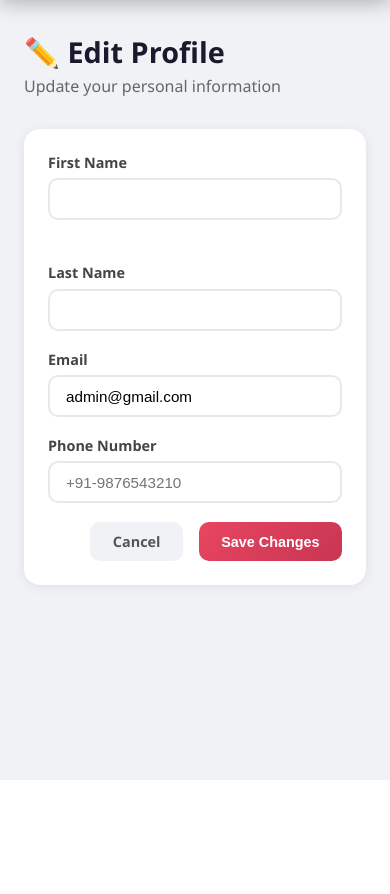
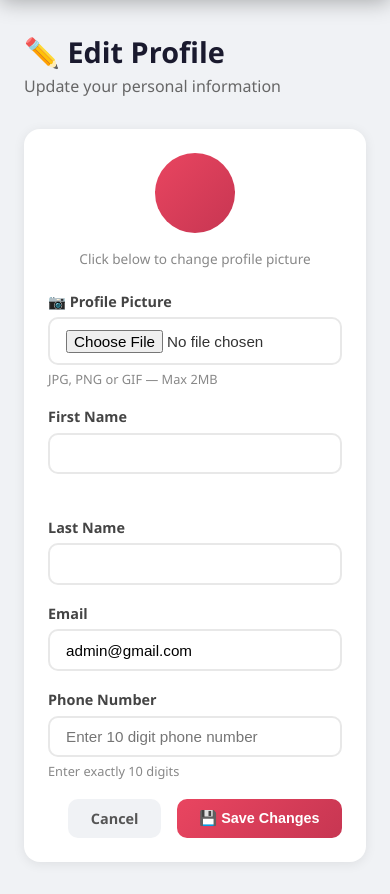
Before and after one commit to Muhseenajas/PROJECT_S4, a Django app: page /profile/edit/ in a window 390 px wide; the page is wider, and only the part inside the window is pictured. Shown: the part 64-958 px from the top of that part. Before the commit the page ends 844 px from the top of that part, so only its background shows below. Run offline with Django 4.2, Linux system fonts and the light colour scheme; a user stored in the database is signed in; data comes from the database, SQL or seed files in the repository; both versions use the stored data as it was after the commit.

Commit message:
Added profile image, interview time, interviewer name, phone validation

```diff
--- a/core/forms.py
+++ b/core/forms.py
@@ -10,11 +10,29 @@ class RegisterForm(UserCreationForm):
     first_name = forms.CharField(max_length=50)
     last_name = forms.CharField(max_length=50)
     role = forms.ChoiceField(choices=ROLE_CHOICES, widget=forms.RadioSelect)
-    phone = forms.CharField(max_length=20, required=False)
+    phone = forms.CharField(
+        max_length=10,
+        min_length=10,
+        required=False,
+        widget=forms.TextInput(attrs={'placeholder': 'Enter 10 digit phone number'}),
+        error_messages={
+            'min_length': 'Phone number must be exactly 10 digits.',
+            'max_length': 'Phone number must be exactly 10 digits.',
+        }
+    )
 
     class Meta:
         model = User
         fields = ['username', 'first_name', 'last_name', 'email', 'password1', 'password2']
+
+    def clean_phone(self):
+        phone = self.cleaned_data.get('phone', '')
+        if phone:
+            if not phone.isdigit():
+                raise forms.ValidationError("Phone number must contain digits only.")
+            if len(phone) != 10:
+                raise forms.ValidationError("Phone number must be exactly 10 digits.")
+        return phone
 
     def save(self, commit=True):
         user = super().save(commit=False)
@@ -32,7 +50,22 @@ class RegisterForm(UserCreationForm):
 
 
 class ProfileUpdateForm(forms.ModelForm):
-    phone = forms.CharField(max_length=20, required=False, label="Phone Number")
+    phone = forms.CharField(
+        max_length=10,
+        min_length=10,
+        required=False,
+        label="Phone Number",
+        widget=forms.TextInput(attrs={'placeholder': 'Enter 10 digit phone number'}),
+        error_messages={
+            'min_length': 'Phone number must be exactly 10 digits.',
+            'max_length': 'Phone number must be exactly 10 digits.',
+        }
+    )
+    profile_image = forms.ImageField(
+        required=False,
+        label="Profile Picture",
+        widget=forms.FileInput(attrs={'accept': 'image/*'}),
+    )
 
     class Meta:
         model = User
@@ -43,14 +76,39 @@ class ProfileUpdateForm(forms.ModelForm):
         self.profile = profile
         if profile:
             self.fields['phone'].initial = profile.phone
+            self.fields['profile_image'].initial = profile.profile_image
+
+    def clean_phone(self):
+        phone = self.cleaned_data.get('phone', '')
+        if phone:
+            if not phone.isdigit():
+                raise forms.ValidationError("Phone number must contain digits only.")
+            if len(phone) != 10:
+                raise forms.ValidationError("Phone number must be exactly 10 digits.")
+        return phone
+
+    def clean_profile_image(self):
+        image = self.cleaned_data.get('profile_image')
+        if image:
+            # Check file size max 2MB
+            if image.size > 2 * 1024 * 1024:
+                raise forms.ValidationError("Image size must be under 2MB.")
+            # Check file type
+            ext = image.name.split('.')[-1].lower()
+            if ext not in ['jpg', 'jpeg', 'png', 'gif']:
+                raise forms.ValidationError("Only JPG, PNG and GIF images are allowed.")
+        return image
 
     def save(self, commit=True):
         user = super().save(commit=commit)
         if self.profile:
             self.profile.phone = self.cleaned_data.get('phone', '')
+            # Only update image if a new one was uploaded
+            image = self.cleaned_data.get('profile_image')
+            if image:
+                self.profile.profile_image = image
             self.profile.save()
         return user
-
 
 class JobForm(forms.ModelForm):
     class Meta:
@@ -93,35 +151,51 @@ class ResumeUploadForm(forms.ModelForm):
         return resume
 
 
-# ── Phase 4: Shortlist Form ───────────────────────────────────────────────────
+# ── Phase 4: Shortlist Form ──────────────────────────────────────
 
 class ShortlistForm(forms.ModelForm):
-    class Meta:
-        model = Application
-        fields = ['status']
-
     STATUS_CHOICES = [
         ('shortlisted', 'Shortlisted'),
         ('not_shortlisted', 'Not Shortlisted'),
     ]
+
+    class Meta:
+        model = Application
+        fields = ['status']
 
     def __init__(self, *args, **kwargs):
         super().__init__(*args, **kwargs)
         self.fields['status'].choices = self.STATUS_CHOICES
 
 
-# ── Phase 5: Technical Interview Forms ───────────────────────────────────────
+# ── Phase 5: Technical Interview Forms ──────────────────────────
 
 class TechnicalScheduleForm(forms.ModelForm):
     class Meta:
         model = Application
-        fields = ['technical_date']
+        fields = ['technical_date', 'technical_time', 'technical_interviewer']
         widgets = {
             'technical_date': forms.DateInput(attrs={'type': 'date'}),
+            'technical_time': forms.TimeInput(attrs={'type': 'time'}),
+            'technical_interviewer': forms.TextInput(attrs={
+                'placeholder': 'Enter interviewer name'
+            }),
         }
         labels = {
             'technical_date': 'Technical Interview Date',
+            'technical_time': 'Technical Interview Time',
+            'technical_interviewer': 'Interviewer Name',
         }
+
+    def clean(self):
+        cleaned_data = super().clean()
+        date = cleaned_data.get('technical_date')
+        time = cleaned_data.get('technical_time')
+        if not date:
+            raise forms.ValidationError("Interview date is required.")
+        if not time:
+            raise forms.ValidationError("Interview time is required.")
+        return cleaned_data
 
 
 class TechnicalScoreForm(forms.ModelForm):
@@ -129,10 +203,14 @@ class TechnicalScoreForm(forms.ModelForm):
         model = Application
         fields = ['technical_score', 'technical_attended', 'technical_feedback']
         widgets = {
-            'technical_feedback': forms.Textarea(attrs={'rows': 4,
-                'placeholder': 'Enter feedback about technical interview...'}),
-            'technical_score': forms.NumberInput(attrs={'min': 0, 'max': 10,
-                'step': 0.1, 'placeholder': 'Score out of 10'}),
+            'technical_feedback': forms.Textarea(attrs={
+                'rows': 4,
+                'placeholder': 'Enter feedback about technical interview...'
+            }),
+            'technical_score': forms.NumberInput(attrs={
+                'min': 0, 'max': 10, 'step': 0.1,
+                'placeholder': 'Score out of 10'
+            }),
         }
         labels = {
             'technical_score': 'Technical Score (out of 10)',
@@ -141,18 +219,34 @@ class TechnicalScoreForm(forms.ModelForm):
         }
 
 
-# ── Phase 6: HR Interview Forms ───────────────────────────────────────────────
+# ── Phase 6: HR Interview Forms ─────────────────────────────────
 
 class HRScheduleForm(forms.ModelForm):
     class Meta:
         model = Application
-        fields = ['hr_date']
+        fields = ['hr_date', 'hr_time', 'hr_interviewer']
         widgets = {
             'hr_date': forms.DateInput(attrs={'type': 'date'}),
+            'hr_time': forms.TimeInput(attrs={'type': 'time'}),
+            'hr_interviewer': forms.TextInput(attrs={
+                'placeholder': 'Enter interviewer name'
+            }),
         }
         labels = {
             'hr_date': 'HR Interview Date',
+            'hr_time': 'HR Interview Time',
+            'hr_interviewer': 'Interviewer Name',
         }
+
+    def clean(self):
+        cleaned_data = super().clean()
+        date = cleaned_data.get('hr_date')
+        time = cleaned_data.get('hr_time')
+        if not date:
+            raise forms.ValidationError("Interview date is required.")
+        if not time:
+            raise forms.ValidationError("Interview time is required.")
+        return cleaned_data
 
 
 class HRScoreForm(forms.ModelForm):
@@ -160,10 +254,14 @@ class HRScoreForm(forms.ModelForm):
         model = Application
         fields = ['hr_score', 'hr_attended', 'hr_feedback']
         widgets = {
-            'hr_feedback': forms.Textarea(attrs={'rows': 4,
-                'placeholder': 'Enter feedback about HR interview...'}),
-            'hr_score': forms.NumberInput(attrs={'min': 0, 'max': 10,
-                'step': 0.1, 'placeholder': 'Score out of 10'}),
+            'hr_feedback': forms.Textarea(attrs={
+                'rows': 4,
+                'placeholder': 'Enter feedback about HR interview...'
+            }),
+            'hr_score': forms.NumberInput(attrs={
+                'min': 0, 'max': 10, 'step': 0.1,
+                'placeholder': 'Score out of 10'
+            }),
         }
         labels = {
             'hr_score': 'HR Score (out of 10)',
@@ -172,25 +270,27 @@ class HRScoreForm(forms.ModelForm):
         }
 
 
-# ── Phase 8: Final Decision Form ──────────────────────────────────────────────
+# ── Phase 8: Final Decision Form ────────────────────────────────
 
 class FinalDecisionForm(forms.ModelForm):
+    DECISION_CHOICES = [
+        ('selected', '✅ Select Candidate'),
+        ('rejected', '❌ Reject Candidate'),
+    ]
+
     class Meta:
         model = Application
         fields = ['final_decision', 'hr_decision_notes']
         widgets = {
-            'hr_decision_notes': forms.Textarea(attrs={'rows': 4,
-                'placeholder': 'Enter notes for final decision...'}),
+            'hr_decision_notes': forms.Textarea(attrs={
+                'rows': 4,
+                'placeholder': 'Enter notes for final decision...'
+            }),
         }
         labels = {
             'final_decision': 'Final Decision',
             'hr_decision_notes': 'Decision Notes',
         }
-
-    DECISION_CHOICES = [
-        ('selected', '✅ Select Candidate'),
-        ('rejected', '❌ Reject Candidate'),
-    ]
 
     def __init__(self, *args, **kwargs):
         super().__init__(*args, **kwargs)
--- a/core/templates/core/edit_profile.html
+++ b/core/templates/core/edit_profile.html
@@ -7,38 +7,106 @@
         <p>Update your personal information</p>
     </div>
     <div class="card">
-        <form method="post">
+
+        <!-- Current Profile Image Preview -->
+        <div style="text-align:center; margin-bottom:1.5rem;">
+            {% if profile.profile_image %}
+            <img src="{{ profile.profile_image.url }}"
+                 alt="Profile Picture"
+                 id="imagePreview"
+                 style="width:100px; height:100px; border-radius:50%; object-fit:cover;
+                        border:3px solid #e94560; box-shadow:0 4px 15px rgba(0,0,0,0.1);">
+            {% else %}
+            <div class="profile-avatar" id="avatarInitials">
+                {{ user.first_name|first|upper }}{{ user.last_name|first|upper }}
+            </div>
+            <img id="imagePreview"
+                 style="display:none; width:100px; height:100px; border-radius:50%;
+                        object-fit:cover; border:3px solid #e94560;">
+            {% endif %}
+            <div style="font-size:0.85rem; color:#888; margin-top:0.5rem;">
+                Click below to change profile picture
+            </div>
+        </div>
+
+        <form method="post" enctype="multipart/form-data">
             {% csrf_token %}
+
+            <!-- Profile Image Upload -->
+            <div class="form-group">
+                <label class="form-label">📷 Profile Picture</label>
+                <input type="file" name="profile_image" class="form-control"
+                       accept="image/*" id="profileImageInput"
+                       onchange="previewImage(this)">
+                <div class="form-text">JPG, PNG or GIF — Max 2MB</div>
+            </div>
+
             <div class="grid-2">
                 <div class="form-group">
                     <label class="form-label">First Name</label>
-                    <input type="text" name="first_name" class="form-control" value="{{ form.first_name.value|default:'' }}" required>
+                    <input type="text" name="first_name" class="form-control"
+                           value="{{ form.first_name.value|default:'' }}" required>
                 </div>
                 <div class="form-group">
                     <label class="form-label">Last Name</label>
-                    <input type="text" name="last_name" class="form-control" value="{{ form.last_name.value|default:'' }}" required>
+                    <input type="text" name="last_name" class="form-control"
+                           value="{{ form.last_name.value|default:'' }}" required>
                 </div>
             </div>
+
             <div class="form-group">
                 <label class="form-label">Email</label>
-                <input type="email" name="email" class="form-control" value="{{ form.email.value|default:'' }}" required>
+                <input type="email" name="email" class="form-control"
+                       value="{{ form.email.value|default:'' }}" required>
             </div>
+
             <div class="form-group">
                 <label class="form-label">Phone Number</label>
-                <input type="text" name="phone" class="form-control" value="{{ form.phone.value|default:'' }}" placeholder="+91-9876543210">
+                <input type="text" name="phone" class="form-control"
+                       value="{{ form.phone.value|default:'' }}"
+                       placeholder="Enter 10 digit phone number"
+                       maxlength="10">
+                <div class="form-text">Enter exactly 10 digits</div>
             </div>
+
             {% if form.errors %}
             <div class="alert alert-danger">
                 {% for field, errors in form.errors.items %}
-                    {% for error in errors %}<div>{{ error }}</div>{% endfor %}
+                    {% for error in errors %}<div>⚠️ {{ error }}</div>{% endfor %}
                 {% endfor %}
             </div>
             {% endif %}
+
             <div style="display:flex; gap:1rem; justify-content:flex-end; margin-top:1rem;">
                 <a href="{% url 'view_profile' %}" class="btn btn-secondary">Cancel</a>
-                <button type="submit" class="btn btn-primary">Save Changes</button>
+                <button type="submit" class="btn btn-primary">💾 Save Changes</button>
             </div>
         </form>
     </div>
 </div>
+
+<!-- Image Preview Script -->
+<script>
+function previewImage(input) {
+    if (input.files && input.files[0]) {
+        const reader = new FileReader();
+        reader.onload = function(e) {
+            // Show preview image
+            const preview = document.getElementById('imagePreview');
+            preview.src = e.target.result;
+            preview.style.display = 'block';
+            preview.style.width = '100px';
+            preview.style.height = '100px';
+            preview.style.borderRadius = '50%';
+            preview.style.objectFit = 'cover';
+            preview.style.border = '3px solid #e94560';
+
+            // Hide initials avatar if exists
+            const avatar = document.getElementById('avatarInitials');
+            if (avatar) avatar.style.display = 'none';
+        };
+        reader.readAsDataURL(input.files[0]);
+    }
+}
+</script>
 {% endblock %}
--- a/core/views.py
+++ b/core/views.py
@@ -6,10 +6,10 @@ from django.contrib import messages
 from django.db.models import Count, Q
 from django.utils import timezone
 
-from .models import UserProfile, Job, Application, InterviewNote
+from .models import UserProfile, Job, Application
 from .forms import (
     RegisterForm, ProfileUpdateForm, JobForm,
-    ResumeUploadForm, InterviewNoteForm,
+    ResumeUploadForm,
     ShortlistForm, TechnicalScheduleForm, TechnicalScoreForm,
     HRScheduleForm, HRScoreForm, FinalDecisionForm
 )
@@ -96,7 +96,7 @@ def view_profile(request):
 def edit_profile(request):
     profile = getattr(request.user, 'profile', None)
     if request.method == 'POST':
-        form = ProfileUpdateForm(request.POST, instance=request.user, profile=profile)
+        form = ProfileUpdateForm(request.POST, request.FILES, instance=request.user, profile=profile)
         if form.is_valid():
             form.save()
             messages.success(request, "Profile updated successfully!")
@@ -109,24 +109,57 @@ def edit_profile(request):
 # ── HR Views ─────────────────────────────────────────────────────────────────
 
 @require_hr
+@require_hr
 def hr_dashboard(request):
     jobs = Job.objects.filter(hr=request.user).annotate(
         total=Count('applications'),
-        shortlisted=Count('applications', filter=Q(applications__status='shortlisted')),
+        shortlisted=Count('applications', filter=Q(
+            applications__status__in=[
+                'shortlisted',
+                'technical_scheduled',
+                'technical_completed',
+                'hr_scheduled',
+                'hr_completed',
+                'system_recommended',
+                'selected',
+            ]
+        )),
         selected=Count('applications', filter=Q(applications__status='selected')),
     )
     total_apps = Application.objects.filter(job__hr=request.user).count()
-    shortlisted = Application.objects.filter(job__hr=request.user, status='shortlisted').count()
+    shortlisted = Application.objects.filter(
+        job__hr=request.user,
+        status__in=[
+            'shortlisted',
+            'technical_scheduled',
+            'technical_completed',
+            'hr_scheduled',
+            'hr_completed',
+            'system_recommended',
+            'selected',
+        ]
+    ).count()
     technical_attended = Application.objects.filter(
-        job__hr=request.user, status__in=['technical_completed', 'hr_scheduled', 'hr_completed', 'system_recommended', 'selected', 'rejected'],
+        job__hr=request.user,
+        status__in=[
+            'technical_completed', 'hr_scheduled', 'hr_completed',
+            'system_recommended', 'selected', 'rejected'
+        ],
         technical_attended=True
     ).count()
     hr_attended = Application.objects.filter(
-        job__hr=request.user, status__in=['hr_completed', 'system_recommended', 'selected', 'rejected'],
+        job__hr=request.user,
+        status__in=[
+            'hr_completed', 'system_recommended', 'selected', 'rejected'
+        ],
         hr_attended=True
     ).count()
-    selected = Application.objects.filter(job__hr=request.user, status='selected').count()
-    rejected = Application.objects.filter(job__hr=request.user, status__in=['not_shortlisted', 'rejected']).count()
+    selected = Application.objects.filter(
+        job__hr=request.user, status='selected'
+    ).count()
+    rejected = Application.objects.filter(
+        job__hr=request.user, status__in=['not_shortlisted', 'rejected']
+    ).count()
 
     context = {
         'jobs': jobs,
@@ -138,7 +171,6 @@ def hr_dashboard(request):
         'rejected': rejected,
     }
     return render(request, 'core/hr_dashboard.html', context)
-
 
 @require_hr
 def create_job(request):
@@ -322,23 +354,11 @@ def final_decision(request, pk):
 
 
 @require_hr
+@require_hr
 def application_detail_hr(request, pk):
     application = get_object_or_404(Application, pk=pk, job__hr=request.user)
-    note_form = InterviewNoteForm()
-    if request.method == 'POST':
-        note_form = InterviewNoteForm(request.POST)
-        if note_form.is_valid():
-            note = note_form.save(commit=False)
-            note.application = application
-            note.created_by = request.user
-            note.save()
-            messages.success(request, "Note added!")
-            return redirect('application_detail_hr', pk=pk)
-    notes = application.notes.all().order_by('-created_at')
     return render(request, 'core/application_detail_hr.html', {
         'application': application,
-        'note_form': note_form,
-        'notes': notes,
     })
 
 
```
Also changed, not shown: core/models.py (+11 -5 lines), core/templates/core/application_detail_hr.html (+44 -44 lines), core/templates/core/profile.html (+17 -1 lines), core/templates/core/schedule_hr.html (+22 -3 lines), core/templates/core/schedule_technical.html (+22 -3 lines), core/migrations/0004_application_hr_interviewer_application_hr_time_and_more.py (added), core/migrations/0005_userprofile_profile_image_alter_userprofile_phone.py (added), db.sqlite3, media/profile_images/beautiful-stylish-casual-girl-confidently-looking-camera-outdoor_574295-3080.jpg (added).
